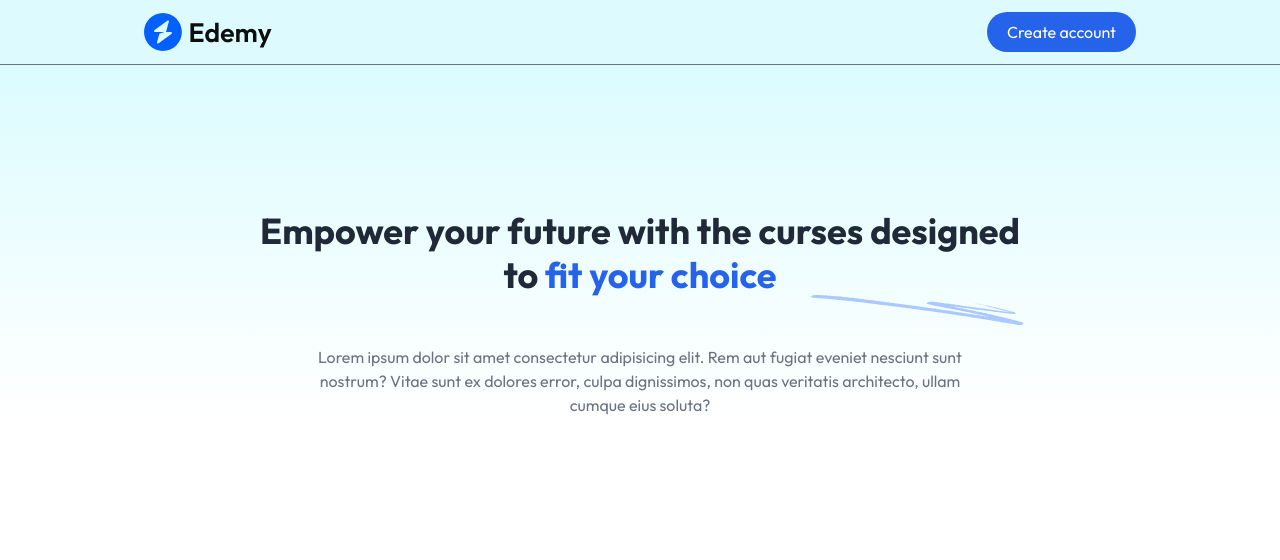
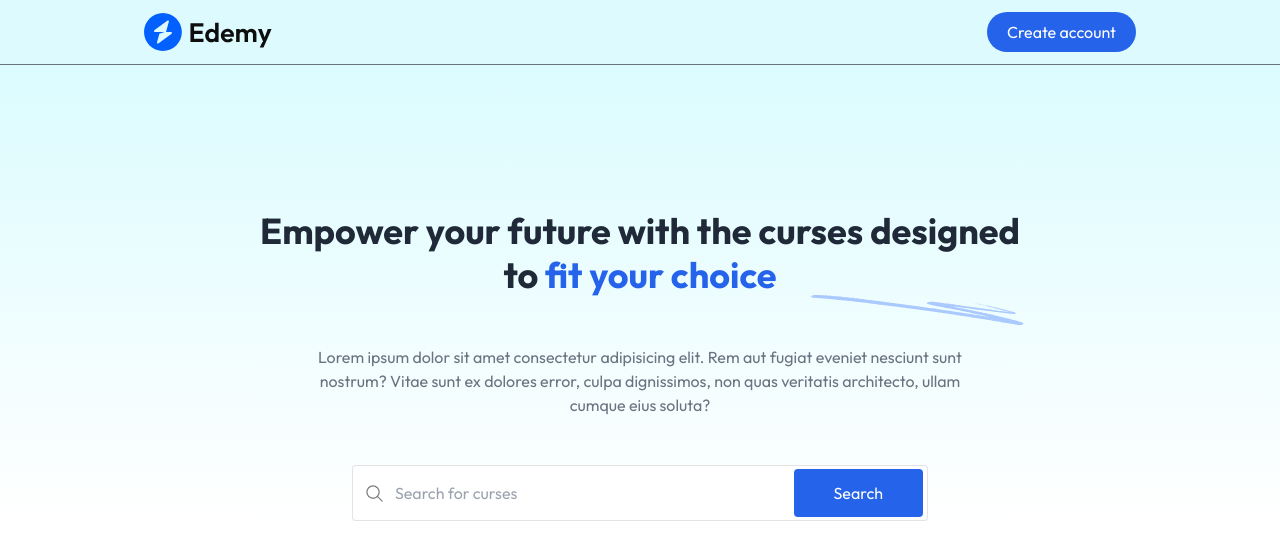
Before and after one commit to Empire688682/jaydemy, a React (Vite) app: page / in a window 1280 px wide. Shown: the top 560 px of the page. Built offline with nearby package versions, Linux system fonts and the light colour scheme; no server answers.

Commit message:
heroFunction

```diff
--- a/src/Component/student/Hero.jsx
+++ b/src/Component/student/Hero.jsx
@@ -1,5 +1,6 @@
 import React from 'react'
 import { assets } from '../../assets/assets'
+import SearchBar from './SearchBar'
 
 const Hero = () => {
   return (
@@ -7,6 +8,7 @@
       <h1 className='md:text-home-heading-large text-home-heading-small relative font-bold text-gray-800 max-w-3xl mx-auto'>Empower your future with the curses designed to <span className='text-blue-600'>fit your choice</span> <img src={assets.sketch} className='md:block hidden absolute -bottom-7 right-0' alt='sketch'/> </h1>
       <p className='md:block hidden text-gray-500 max-w-2xl mx-auto'>Lorem ipsum dolor sit amet consectetur adipisicing elit. Rem aut fugiat eveniet nesciunt sunt nostrum? Vitae sunt ex dolores error, culpa dignissimos, non quas veritatis architecto, ullam cumque eius soluta?</p>
       <p className='md:hidden text-gray-500 max-w-sm mx-auto'>Lorem ipsum dolor sit amet consectetur adipisicing elit. Rem aut fugiat eveniet nesciunt sunt nostrum?</p>
+      <SearchBar/>
     </div>
   )
 }
--- a/src/Component/student/SearchBar.jsx
+++ b/src/Component/student/SearchBar.jsx
@@ -1,10 +1,21 @@
-import React from 'react'
+import React, { useState } from 'react'
+import { assets } from '../../assets/assets'
+import { useNavigate } from 'react-router-dom'
 
-const SearchBar = () => {
+const SearchBar = ({data}) => {
+  const navigate = useNavigate();
+  const  [input, setIbput] = useState(data? data:"");
+
+  const onSearchHandler = (e) =>{
+    e.preventDefault();
+    navigate("/courses-list/"+ input);
+  }
   return (
-    <div>
-      <h1>Seach Bar Section</h1>
-    </div>
+      <form onSubmit={onSearchHandler} className='flex max-w-xl w-full md:h-14 h-12 items-center bg-white border rounded border-gray-500/20'>
+        <img src={assets.search_icon} alt="search_icon" className='md:w-auto w-10 px-3' />
+        <input type="text" onChange={(e)=>setIbput(e.target.value)} value={input} placeholder='Search for curses' className='w-full h-full outline-none text-gray-500/80' />
+        <button type='submit' className='bg-blue-600 rounded text-white md:px-10 px-7 md:py-3 py-2 mx-1'>Search</button>
+      </form>
   )
 }
 
```
